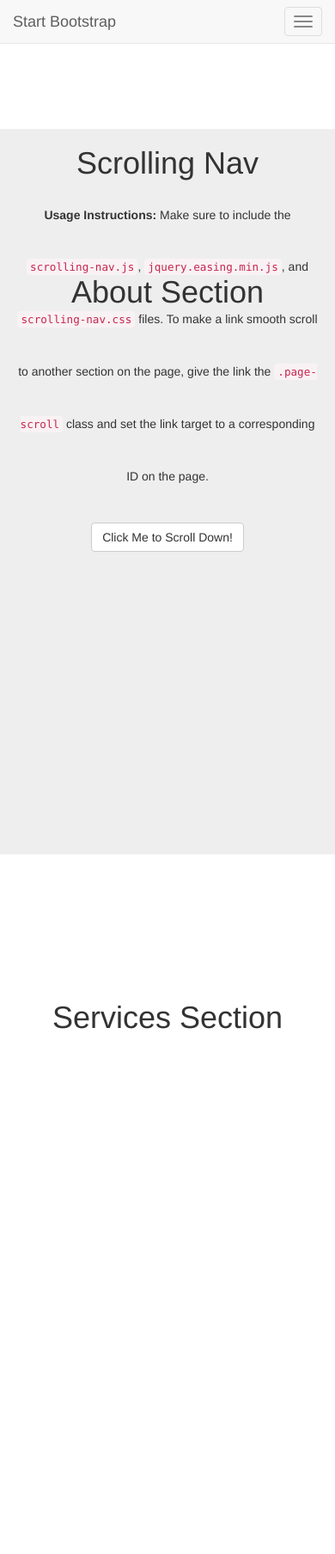
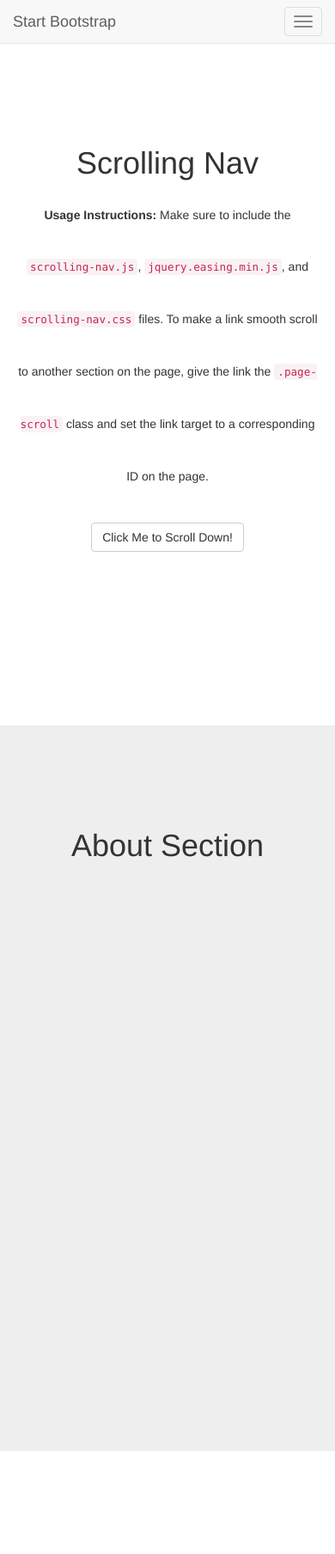
Before and after one commit to tawakou/RailsTutorial, a Rails app: page / in a window 390 px wide. Shown: the top 1808 px of the page at 86% size. Run offline with Rails 7, Linux system fonts and the light colour scheme; style sheets or scripts are compiled from the project's sources; some libraries are stand-ins or nearby versions.

Commit message:
ｃｓｓ変更ひと段落おｋ

```diff
--- a/three/app/assets/stylesheets/custom.scss
+++ b/three/app/assets/stylesheets/custom.scss
@@ -38,7 +38,7 @@
 }
 
 .back{
-	height:700px;
+	height:800px;
 	width:100%;
 }
 .taiguu{
@@ -65,6 +65,7 @@
 	font-size:16pt;
 	text-align:center;
 	}
+
 }
 
 
@@ -131,7 +132,7 @@
 /* スマホ用のCSS */
 @media only screen and (max-width: 479px) {
 	.cover-img {
-		height: 150px;
+		height: 200px;
 	}
 	.cover-text{
 		font-size:20px;
@@ -145,6 +146,7 @@
 
 	}
 
+
 	}
 
 .cover-text {
--- a/three/app/assets/stylesheets/scrolling-nav.css
+++ b/three/app/assets/stylesheets/scrolling-nav.css
@@ -32,7 +32,7 @@ The padding is very important to make sure the scrollspy picks up the right area
 of those sections to manage the look and feel of the site. */
 
 .intro-section {
-    height: 0%;
+    height: 100%;
     padding-top: 150px;
     text-align: center;
     background: #fff;
@@ -40,7 +40,7 @@ of those sections to manage the look and feel of the site. */
 
 .about-section {
     height: 100%;
-    padding-top: 150px;
+    padding-top: 100px;
     text-align: center;
     background: #eee;
 }
```
Also changed, not shown: three/app/views/hp/home.html.erb (+4 -4 lines).
